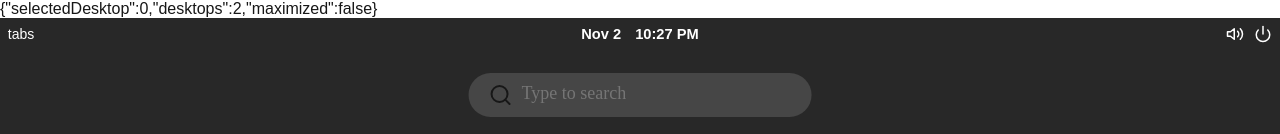
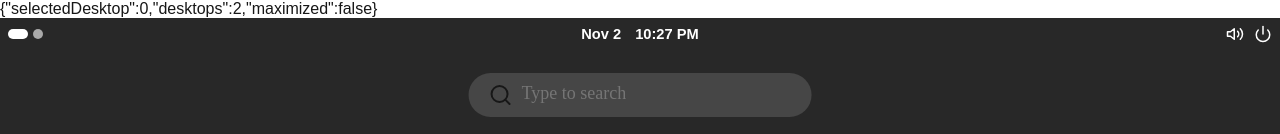
Before and after one commit to asorge29/fedora-nextjs, a Next.js app: page / in a window 1280 px wide. Shown: the top 134 px of the page. Built offline with nearby package versions, Linux system fonts and the light colour scheme; a web font is replaced by a local one.

Commit message:
workspace indicator dots

```diff
--- a/src/components/topBar.tsx
+++ b/src/components/topBar.tsx
@@ -25,7 +25,11 @@ export default function TopBar() {
 
   return (
     <div className={`${styles.topBar} ${state.maximized ? styles.maximized : styles.notMaximized}`}>
-      <div className={`${styles.topBarItem} ${styles.tabs}`} onClick={toggleMax}>tabs</div>
+      <div className={`${styles.topBarItem} ${styles.tabs}`} onClick={toggleMax}>
+        {[...Array(state.desktops).keys()].map((i) => (
+          <div key={i} className={`${styles.dot} ${i === state.selectedDesktop ? styles.selectedDot : ''}`}></div>
+        ))}
+      </div>
       <div className={`${styles.centerMenu} ${styles.topBarItem}`}>
         <div>{date}</div>
         <div>{time}</div>
--- a/src/styles/topBar.module.css
+++ b/src/styles/topBar.module.css
@@ -39,6 +39,7 @@
     padding: 4px 1ch;
     display: flex;
     flex-flow: row nowrap;
+    gap: 5px;
 }
 .maximized {
     background-color: black;
@@ -48,6 +49,17 @@
     background-color: #282828;
     transform-origin: 0.4s;
 }
+.dot {
+    background-color: rgb(169, 169, 169);
+    height: 10px;
+    width: 10px;
+    border-radius: 999px;
+    transition-duration: 0.4s;
+}
+.selectedDot {
+    background-color: white;
+    width: 20px;
+}
 
 @media (pointer: fine) {
     .topBarItem:hover {
```
